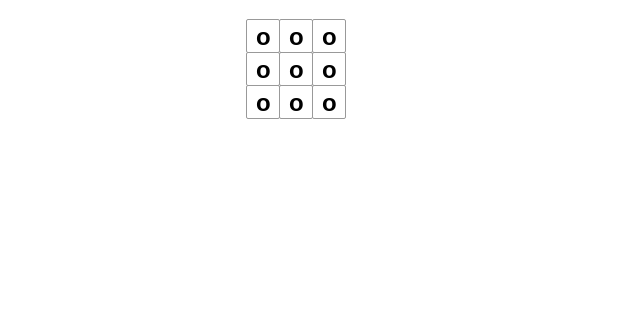
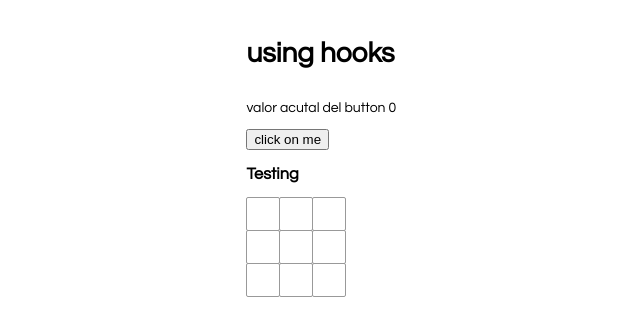
Before and after one commit to JosueRS12/Triqui-project, a React app: page / in a window 1280 px wide. Shown: the whole page, without its empty margins (260-900 px from the left). Built offline with nearby package versions, Linux system fonts and the light colour scheme.

Commit message:
implements hooks to change the buttons values and verify conditions to ending the game

```diff
--- a/src/components/board.css
+++ b/src/components/board.css
@@ -10,6 +10,10 @@
   padding: 0px;
 }
 
+button:disabled{
+  color: black;
+}
+
 .board{
   display: grid;
   margin-left: 38vw;
--- a/src/components/board.js
+++ b/src/components/board.js
@@ -1,18 +1,137 @@
-import React from 'react'
+import React, {useState, useEffect} from 'react'
 import '../index.css'
 import './board.css'
 
 function Square(props){
+  const [value,setValue] = useState('');
   return(
-    <button type="button" className="square">
-      {props.value}
+    <button type="button" onClick={()=>setValue(changeValueSquare(props.id, value))} id={props.id} className="square" >
+      {value}
     </button>
   );
 }
 
+
+//change value of squares
+let turn = false;
+let count = 0;
+let combX = [];
+let combY = [];
+//two players: X and O
+function changeValueSquare(id, value){
+  var square = document.getElementById(id);
+  console.log(id);
+  //if(count === 9)
+    //count = 0;
+  if(turn){
+    //movement player x => true
+    square.disabled = true;
+    turn = !turn;
+    count++;
+    combX.push(id);
+    console.log('x '+id);
+    verifyEndGame(count, combX, 'X');
+    return 'X';
+  }else{ //movement player o => false
+    square.disabled = true;
+    turn = !turn;
+    count++;
+    combY.push(id);
+    console.log('O '+id);
+    verifyEndGame(count, combY, 'Y');
+    return 'O';
+  }
+}
+
+//verify winner
+//primero verificar que todos los botones esten deshabilitados, de ese modo se
+//sabe que el juego terminó: Cuando count es = 9, todos se encuentrar
+//deshabilitados.
+//segundo crear las combinaciones posibles para ganar.
+//comprobrar si el player X ó el player O es el ganador.
+
+//winning combinations
+
+const combinations = ['0,1,2',
+                      '3,4,5',
+                      '6,7,8',
+                      '0,1,3',
+                      '3,4,5',
+                      '6,7,8',
+                      '0,4,8',
+                      '2,4,6'];
+
+const combiWin = new Set(combinations);
+
+const winningCombinations = (comb) => {
+  // pasar un array con los indices
+  // position
+  ///////////////////////
+  // 0 1 2             // 0 1 3
+  // 3 4 5 consecutivos// 3 4 5
+  // 6 7 8 horizontales// 6 7 8
+  ///////////////////////
+  // 0     //     2  ////
+  //   4   //   4    ///
+  //     8 //6       ////
+
+  //
+  console.log('combiWin values: '+combiWin.values());
+
+
+  //iterando
+  combiWin.forEach((e)=>{
+    console.log(e, typeof(e));
+  });
+
+
+
+  //ordenamiento in place
+  //console.log('set comb: '+ combiWin.has('2,4,6'));
+  comb.sort((a,b)=>{
+    return a - b;
+  });
+
+  console.log('comb ordened: '+comb);
+  return combiWin.has(comb.toString());
+  //combinations.map((currentValue, index)=>{
+    ////console.log(comb)
+    ////comb => array con las combinaciones
+    //if(currentValue === comb)
+      //return currentValue;
+    //else
+      //return null;
+  //});
+}
+
+//verify end game
+const verifyEndGame = (option, comb, player) => {
+  if(option === 9)
+    alert('limite de movimientos');
+  else if(winningCombinations(comb)){
+    alert(`ganó el jugador ${player}`);
+  }
+}
+
 //hooks structure
-function hooks(){
+function HowToUseHooks(props){
+  //useState
+  //se inicializa la variable de estado que se desea usar
+  //se define el nombre (arbitrario) de la variable y su setter
+  const [count, setCount] = useState(0);
 
+  // useEffect
+  useEffect(() => {
+    document.title = `you clicked ${count} times`;
+  });
+  return(
+    <div>
+      <p> valor acutal del button {count} </p>
+      <button type ="button" onClick={() => setCount(count+2)}>
+      click on me
+      </button>
+    </div>
+  );
 }
 
 
@@ -31,14 +150,18 @@ export default class Board extends React.Component{
   */
   fillSquare(i){
     for(let i = 0; i < 9; i++){
-      this.board.push(<Square value ='o'/>);
+      this.board.push(<Square id={i}/>);
     }
   }
+
 
   render(){
     return(
       <div className="board">
-       {this.fillSquare()}
+      <h1>using hooks</h1>
+      <HowToUseHooks/>
+      <h3>Testing</h3>
+        {this.fillSquare()}
         <div className="fil">
           {this.board.map((element, i)=> {
             const fil = i<3? <div className="butt"> {element} </div> : null;
@@ -57,7 +180,6 @@ export default class Board extends React.Component{
           return fil;
         })}
         </div>
-
       </div>
     );
   }
```
Also changed, not shown: 1 other file.
